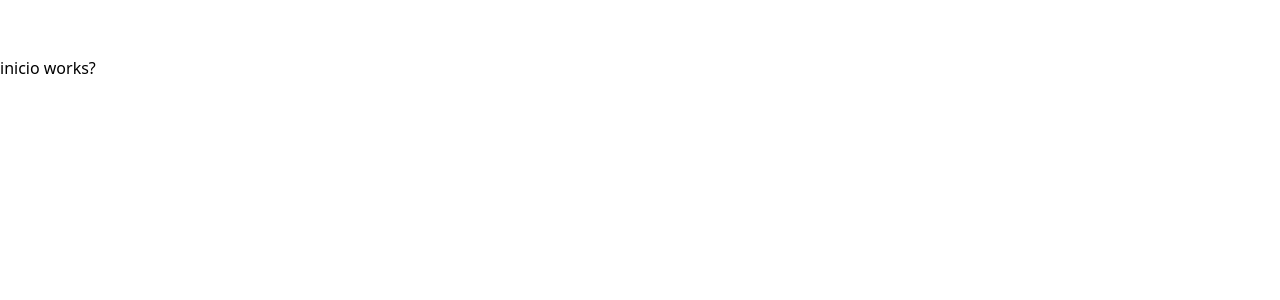
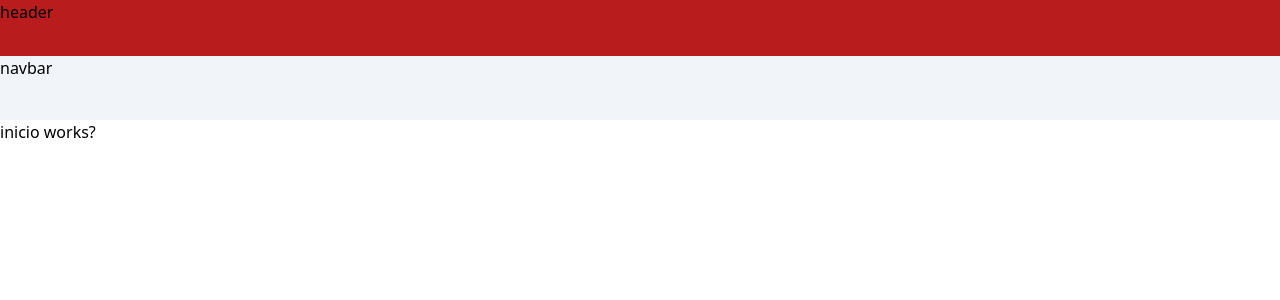
Before and after one commit to julioallday/satcar-website, an Angular app: page / in a window 1280 px wide. Shown: the top 300 px of the page. Built offline with nearby package versions, Linux system fonts and the light colour scheme.

Commit message:
inicia o desenvolvimento

```diff
--- a/angular.json
+++ b/angular.json
@@ -91,5 +91,8 @@
         }
       }
     }
+  },
+  "cli": {
+    "analytics": false
   }
 }
--- a/src/app/components/header/header.component.html
+++ b/src/app/components/header/header.component.html
@@ -1,7 +1,8 @@
-<section class="header w-full h-14 bg-red-{#B64545}">
-    <div class="header-slice">
-
+<section class="header  w-full">
+    <div class="header-slice bg-red-700 h-14">
+      header
     </div>
-    <div class="navbar-slice">
+    <div class="navbar-slice bg-slate-100 h-16">
+      navbar
     </div>
 </section>
```
Also changed, not shown: .gitpod.yml (added).
